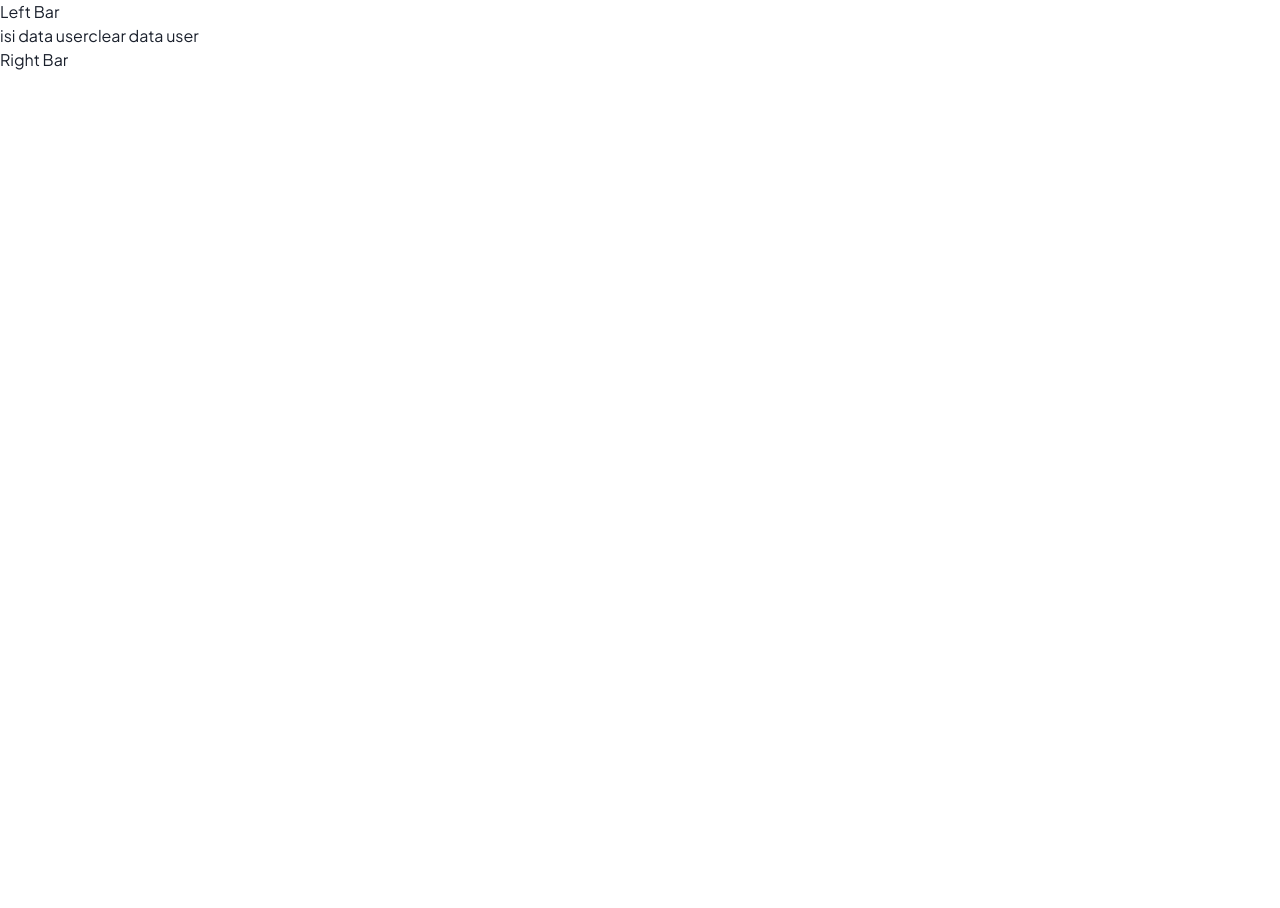
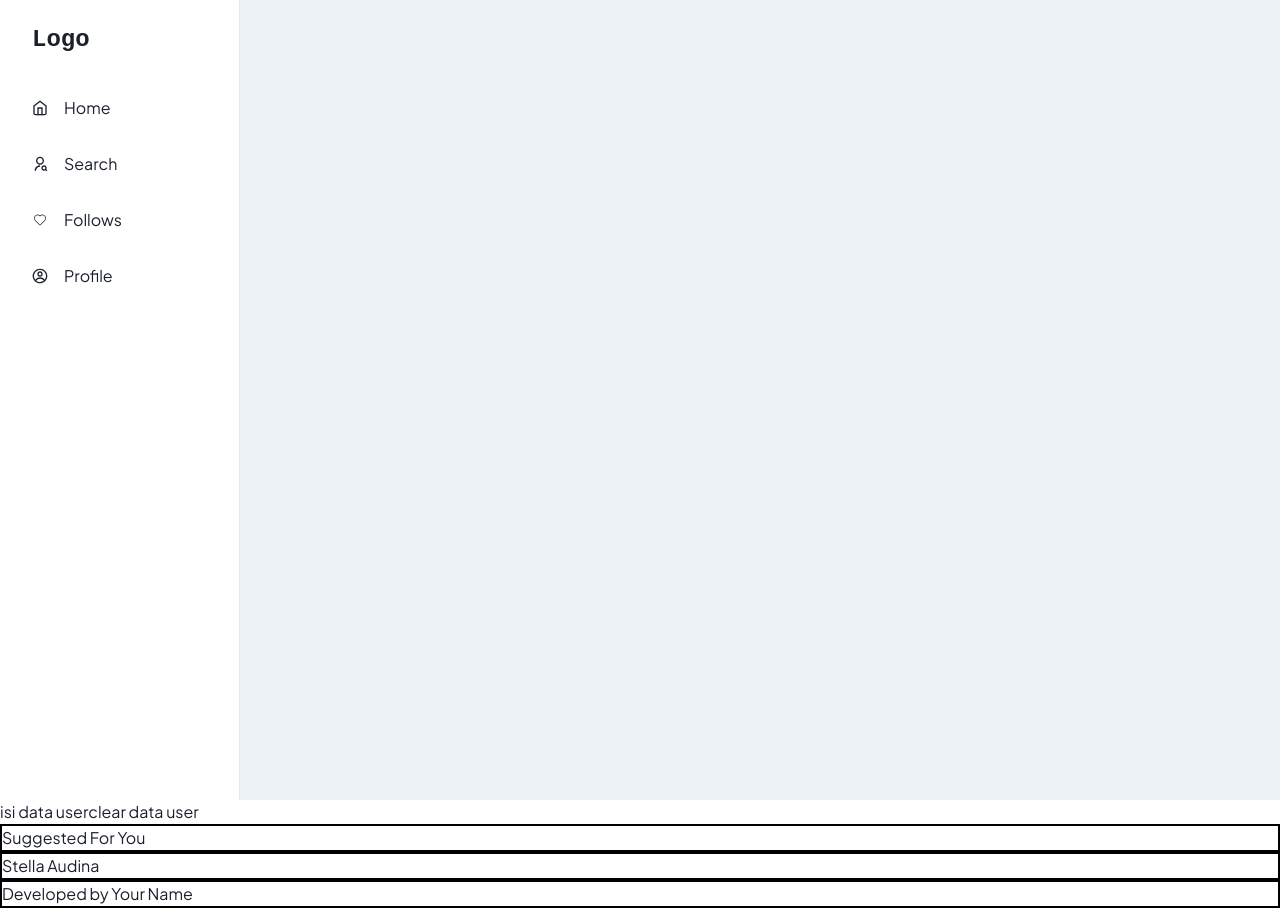
Before and after one commit to suryaelidanto/b56-stage2-online, a React (Vite) app in the folder circlefe/: page / in a window 1280 px wide. Before the commit the page ends 800 px from the top, so only its background shows below. Built offline with nearby package versions, Linux system fonts and the light colour scheme.

Commit message:
feat: react hook form implementation

```diff
--- a/circlefe/package.json
+++ b/circlefe/package.json
@@ -13,10 +13,13 @@
     "@chakra-ui/react": "^2.8.2",
     "@emotion/react": "^11.13.3",
     "@emotion/styled": "^11.13.0",
+    "@hookform/resolvers": "^3.9.0",
     "framer-motion": "^11.3.31",
     "react": "^18.3.1",
     "react-dom": "^18.3.1",
-    "react-router-dom": "^6.26.1"
+    "react-hook-form": "^7.53.0",
+    "react-router-dom": "^6.26.1",
+    "zod": "^3.23.8"
   },
   "devDependencies": {
     "@eslint/js": "^9.9.0",
--- /dev/null
+++ b/circlefe/src/components/link.tsx
@@ -0,0 +1,15 @@
+import { Link as RRLink, LinkProps as RRLinkProps } from "react-router-dom";
+import { Link as CLink, ComponentWithAs, LinkProps } from "@chakra-ui/react";
+
+interface ChakraLinkProps extends ComponentWithAs<"a", LinkProps> {
+  children: React.ReactNode;
+  to: RRLinkProps["to"];
+}
+
+export function ChakraLink(props: ChakraLinkProps) {
+  return (
+    <CLink as={RRLink} {...props}>
+      {props.children}
+    </CLink>
+  );
+}
--- a/circlefe/src/features/auth/components/login-form.tsx
+++ b/circlefe/src/features/auth/components/login-form.tsx
@@ -1,11 +1,9 @@
-import { Box, Button, Text } from "@chakra-ui/react";
+import { Box, Button, Input, Text } from "@chakra-ui/react";
 import { useLoginForm } from "../hooks/use-login-form";
-import { Input } from "@chakra-ui/react";
-import { useNavigate } from "react-router-dom";
+import { ChakraLink } from "@/components/link";
 
 export function LoginForm() {
   const { handleChange, handleSubmit } = useLoginForm();
-  const navigate = useNavigate();
 
   return (
     <Box>
@@ -48,9 +46,7 @@ export function LoginForm() {
       </Box>
       <Text>
         Don't have an account yet?
-        <Text as="span" color="brand.green" onClick={() => navigate("/register")}>
-          Create account
-        </Text>
+        <ChakraLink to="/register" color="brand.green">Create an account</ChakraLink>
       </Text>
     </Box>
   );
--- a/circlefe/src/features/auth/components/register-form.tsx
+++ b/circlefe/src/features/auth/components/register-form.tsx
@@ -1,10 +1,22 @@
 import { Box, Button, Input, Text } from "@chakra-ui/react";
-import { useRegisterForm } from "../hooks/use-register-form";
-import { useNavigate } from "react-router-dom";
+import { zodResolver } from "@hookform/resolvers/zod";
+import { useForm } from "react-hook-form";
+import { Link } from "react-router-dom";
+import { RegisterFormInputs, registerSchema } from "../schemas/register";
 
 export function RegisterForm() {
-  const { handleChange, handleSubmit } = useRegisterForm();
-  const navigate = useNavigate()
+  // const { handleChange, handleSubmit } = useRegisterForm();
+  const {
+    register,
+    handleSubmit,
+    formState: { errors },
+  } = useForm<RegisterFormInputs>({
+    resolver: zodResolver(registerSchema),
+  });
+
+  function onSubmit(data: RegisterFormInputs) {
+    console.log(data);
+  }
 
   return (
     <Box>
@@ -14,27 +26,33 @@ export function RegisterForm() {
       <Text as="h1" fontSize={30}>
         Create account Circle
       </Text>
+      <form onSubmit={handleSubmit(onSubmit)}>
         <Box display="flex" flexDirection="column" gap="10px" width="300px">
           <Input
-          name="fullName"
-          onChange={handleChange}
+            {...register("fullName")}
             type="text"
             placeholder="Full Name"
           />
+          {errors.fullName && (
+            <p style={{ color: "red", margin: 0 }}>{errors.fullName.message}</p>
+          )}
+
+          <Input {...register("email")} type="email" placeholder="Email" />
+          {errors.email && (
+            <p style={{ color: "red", margin: 0 }}>{errors.email.message}</p>
+          )}
+
           <Input
-          name="email"
-          onChange={handleChange}
-          type="email"
-          placeholder="Email"
-        />
-        <Input
-          name="password"
-          onChange={handleChange}
+            {...register("password")}
             type="password"
             placeholder="Password"
           />
+          {errors.password && (
+            <p style={{ color: "red", margin: 0 }}>{errors.password.message}</p>
+          )}
+
           <Button
-          onClick={handleSubmit}
+            type="submit"
             backgroundColor="brand.green"
             padding="20px"
             color="white"
@@ -43,11 +61,14 @@ export function RegisterForm() {
             Create
           </Button>
         </Box>
+      </form>
       <Text>
         Already have account?
-        <Text as="span" color="brand.green" onClick={() => navigate("/login")}>
+        <Link to={"/login"}>
+          <Text as="span" color="brand.green">
             Login
           </Text>
+        </Link>
       </Text>
     </Box>
   );
--- a/circlefe/src/features/auth/hooks/use-register-form.ts
+++ b/circlefe/src/features/auth/hooks/use-register-form.ts
@@ -1,26 +1,4 @@
-import { useState } from "react";
-import { RegisterForm } from "../types";
 
 export function useRegisterForm() {
-    const [form, setForm] = useState<RegisterForm>({
-        email: "",
-        fullName: "",
-        password: "",
-      });
 
-      function handleChange(e: React.ChangeEvent<HTMLInputElement>) {
-        setForm({
-          ...form,
-          [e.target.name]: e.target.value,
-        });
-      }
-
-      function handleSubmit() {
-        console.log("data register", form);
-      }
-
-      return {
-        handleChange,
-        handleSubmit
-      }
 }
--- /dev/null
+++ b/circlefe/src/features/auth/schemas/register.ts
@@ -0,0 +1,9 @@
+import { z } from "zod";
+
+export const registerSchema = z.object({
+  fullName: z.string().min(1, "full name is required!"),
+  email: z.string().email("invalid email address!"),
+  password: z.string().min(4, "password must be at least 4 characters!"),
+});
+
+export type RegisterFormInputs = z.infer<typeof registerSchema>
--- a/circlefe/src/features/home/components/left-bar.tsx
+++ b/circlefe/src/features/home/components/left-bar.tsx
@@ -1,3 +1,158 @@
+import {
+  Box,
+  BoxProps,
+  CloseButton,
+  Drawer,
+  DrawerContent,
+  Flex,
+  FlexProps,
+  Icon,
+  IconButton,
+  Text,
+  useColorModeValue,
+  useDisclosure,
+} from "@chakra-ui/react";
+import { IconType } from "react-icons";
+import { CgProfile } from "react-icons/cg";
+import { CiHeart } from "react-icons/ci";
+import { FiHome, FiMenu } from "react-icons/fi";
+import { RiUserSearchLine } from "react-icons/ri";
+
+interface LinkItemProps {
+  name: string;
+  icon: IconType;
+}
+const LinkItems: Array<LinkItemProps> = [
+  { name: "Home", icon: FiHome },
+  { name: "Search", icon: RiUserSearchLine },
+  { name: "Follows", icon: CiHeart },
+  { name: "Profile", icon: CgProfile },
+];
+
 export function LeftBar() {
-    return <h1>Left Bar</h1>
+  const { isOpen, onOpen, onClose } = useDisclosure();
+  return (
+    <Box minH="100vh" bg={useColorModeValue("gray.100", "gray.900")}>
+      <SidebarContent
+        onClose={() => onClose}
+        display={{ base: "none", md: "block" }}
+      />
+      <Drawer
+        isOpen={isOpen}
+        placement="left"
+        onClose={onClose}
+        returnFocusOnClose={false}
+        onOverlayClick={onClose}
+        size="full"
+      >
+        <DrawerContent>
+          <SidebarContent onClose={onClose} />
+        </DrawerContent>
+      </Drawer>
+      {/* mobilenav */}
+      <MobileNav display={{ base: "flex", md: "none" }} onOpen={onOpen} />
+      <Box ml={{ base: 0, md: 60 }} p="4"></Box>
+    </Box>
+  );
 }
+
+interface SidebarProps extends BoxProps {
+  onClose: () => void;
+}
+
+const SidebarContent = ({ onClose, ...rest }: SidebarProps) => {
+  return (
+    <Box
+      bg={useColorModeValue("white", "gray.900")}
+      borderRight="1px"
+      borderRightColor={useColorModeValue("gray.200", "gray.700")}
+      w={{ base: "full", md: 60 }}
+      pos="fixed"
+      h="full"
+      {...rest}
+    >
+      <Flex h="20" alignItems="center" mx="8" justifyContent="space-between">
+        <Text fontSize="2xl" fontFamily="monospace" fontWeight="bold">
+          Logo
+        </Text>
+        <CloseButton display={{ base: "flex", md: "none" }} onClick={onClose} />
+      </Flex>
+      {LinkItems.map((link) => (
+        <NavItem key={link.name} icon={link.icon}>
+          {link.name}
+        </NavItem>
+      ))}
+    </Box>
+  );
+};
+
+interface NavItemProps extends FlexProps {
+  icon: IconType;
+  children: React.ReactNode;
+}
+const NavItem = ({ icon, children, ...rest }: NavItemProps) => {
+  return (
+    <Box
+      as="a"
+      href="#"
+      style={{ textDecoration: "none" }}
+      _focus={{ boxShadow: "none" }}
+    >
+      <Flex
+        align="center"
+        p="4"
+        mx="4"
+        borderRadius="lg"
+        role="group"
+        cursor="pointer"
+        _hover={{
+          bg: "cyan.400",
+          color: "white",
+        }}
+        {...rest}
+      >
+        {icon && (
+          <Icon
+            mr="4"
+            fontSize="16"
+            _groupHover={{
+              color: "white",
+            }}
+            as={icon}
+          />
+        )}
+        {children}
+      </Flex>
+    </Box>
+  );
+};
+
+interface MobileProps extends FlexProps {
+  onOpen: () => void;
+}
+const MobileNav = ({ onOpen, ...rest }: MobileProps) => {
+  return (
+    <Flex
+      ml={{ base: 0, md: 60 }}
+      px={{ base: 4, md: 24 }}
+      height="20"
+      alignItems="center"
+      bg={useColorModeValue("white", "gray.900")}
+      borderBottomWidth="1px"
+      borderBottomColor={useColorModeValue("gray.200", "gray.700")}
+      justifyContent="flex-start"
+      {...rest}
+    >
+      <IconButton
+        variant="outline"
+        onClick={onOpen}
+        aria-label="open menu"
+        icon={<FiMenu />}
+      />
+
+      <Text fontSize="2xl" ml="8" fontFamily="monospace" fontWeight="bold">
+        Logo
+      </Text>
+    </Flex>
+  );
+};
--- a/circlefe/src/features/home/components/right-bar.tsx
+++ b/circlefe/src/features/home/components/right-bar.tsx
@@ -1,3 +1,23 @@
+import { Box } from "@chakra-ui/react";
+
 export function RightBar() {
-    return <h1>Right Bar</h1>
+  return (
+    <>
+      <SuggestedForYou />
+      <RightBarMyProfile />
+      <Credit />
+    </>
+  );
 }
+
+export function RightBarMyProfile() {
+  return <Box border={"2px solid black"}>Stella Audina</Box>;
+}
+
+export function SuggestedForYou() {
+  return <Box border={"2px solid black"}>Suggested For You</Box>;
+}
+
+export function Credit() {
+  return <Box border={"2px solid black"}>Developed by Your Name</Box>;
+}
--- a/circlefe/src/routes/index.tsx
+++ b/circlefe/src/routes/index.tsx
@@ -1,8 +1,8 @@
 import { createBrowserRouter, RouterProvider } from "react-router-dom";
 import HomeRoute from "./home";
 import LoginRoute from "./login";
+import ProfileRoute from "./profile";
 import RegisterRoute from "./register";
-import ProfileRoute from "./profile";
 
 export function AppRouter() {
   const router = createBrowserRouter([
```
Also changed, not shown: circlefe/src/routes/registerv2.tsx (added, +13 -0 lines), 1 other file (tests, documents, lock files or other folders). Lines whose indentation alone changed are shown as unchanged.
